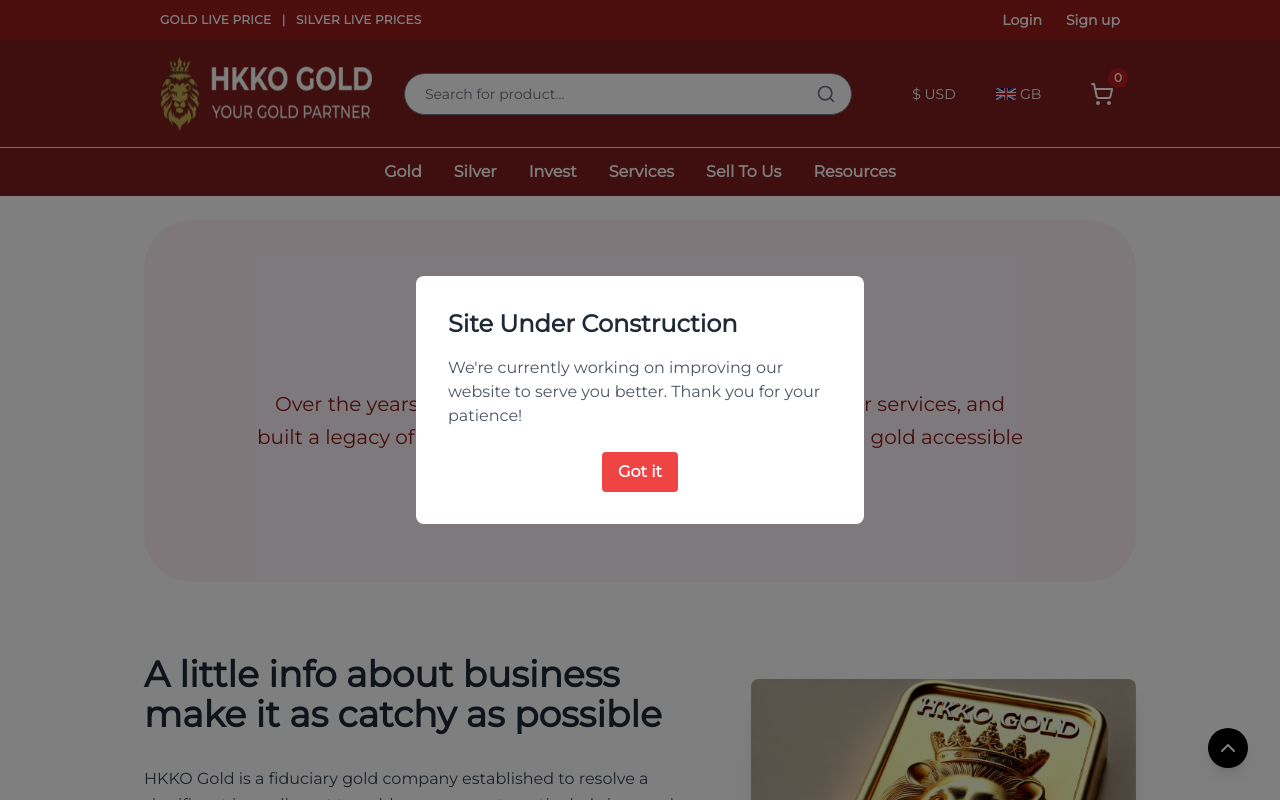
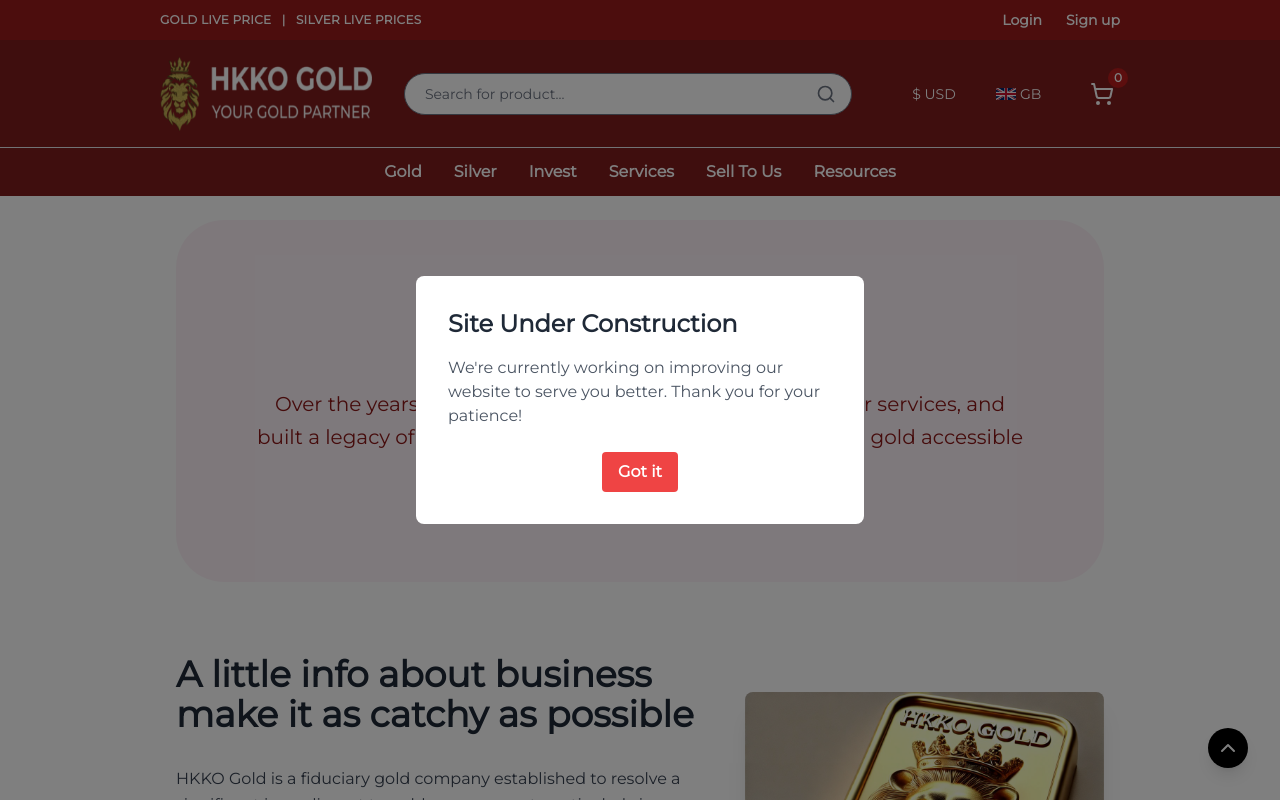
Before and after one commit to atok624/Test-Hkko, a Vue app: page /about in a window 1280 px wide. Shown: the top 800 px of the page. Built offline with nearby package versions, Linux system fonts and the light colour scheme.

Commit message:
Make changes to services page

```diff
--- a/src/pages/About.vue
+++ b/src/pages/About.vue
@@ -1,5 +1,5 @@
 <template>
-    <div class="w-[95%] md:w-[85%] lg:w-[80%] mx-auto">
+    <div class="w-[95%] md:w-[80%] lg:w-[75%] mx-auto">
         <About/>
         <BusinessInfo/>
         <BussinessSection/>
```
